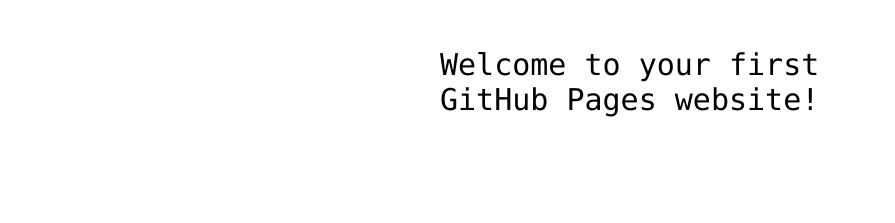
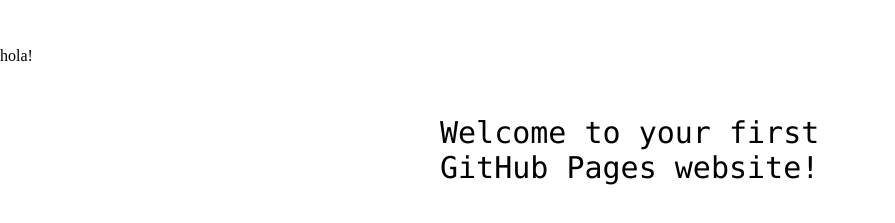
Before and after one commit to veromasserasabra/hello-world, a plain HTML site: page index.html in a window 1280 px wide. Shown: the part 341-564 px from the top of the page, without its empty margins (0-895 px from the left). Drawn offline with Linux system fonts and the light colour scheme.

Commit message:
Update index.html

```diff
--- a/index.html
+++ b/index.html
@@ -10,6 +10,7 @@
 <body>
 
 <img src="https://octodex.github.com/images/daftpunktocat-thomas.gif" id="octocat" alt="octocat-gif" />
+hola!
 
 <!-- Change this code here by copy and pasting your template on line 15 -->
 <p>Welcome to your first GitHub Pages website!</p>
```
